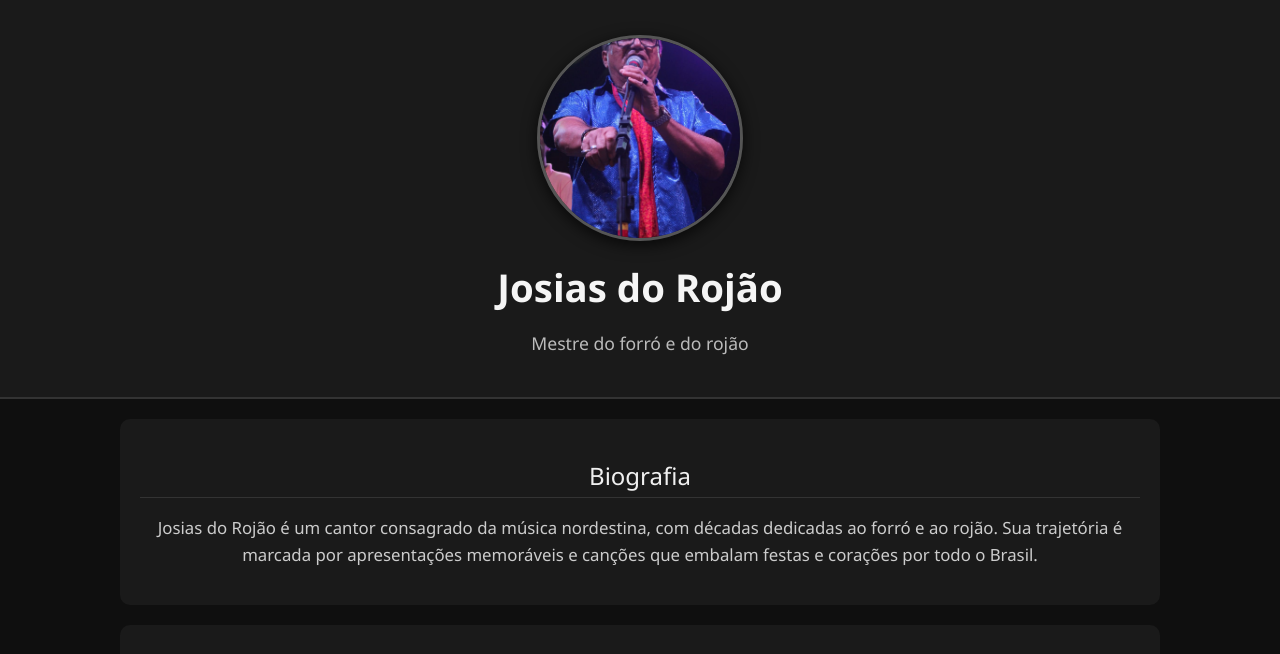
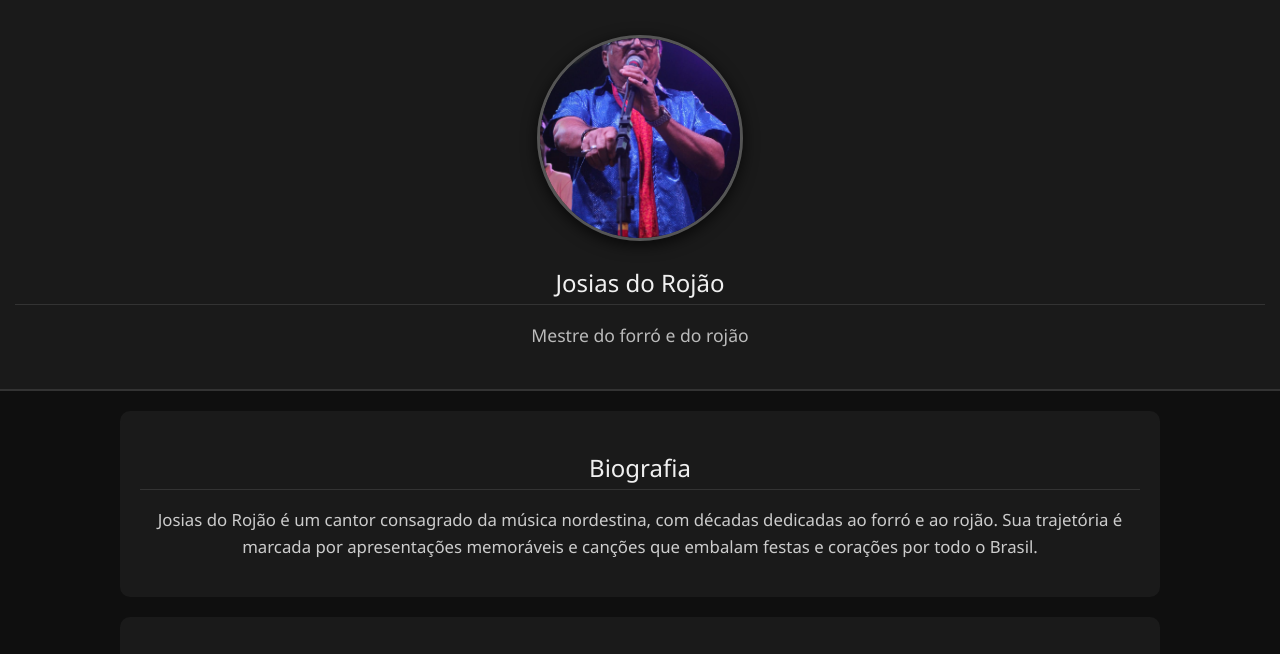
Before and after one commit to viriatojuniorpb/josiasdorojao, a plain HTML site: page index.html in a window 1280 px wide. Shown: the top 654 px of the page. Drawn offline with Linux system fonts and the light colour scheme.

Commit message:
Update index.html

```diff
--- a/index.html
+++ b/index.html
@@ -179,7 +179,7 @@
 
 <header>
     <img src="foto-principal.jpg" alt="Josias do Rojão">
-    <h1>Josias do Rojão</h1>
+    <h2>Josias do Rojão</h2>
     <p>Mestre do forró e do rojão</p>
 </header>
 
```
